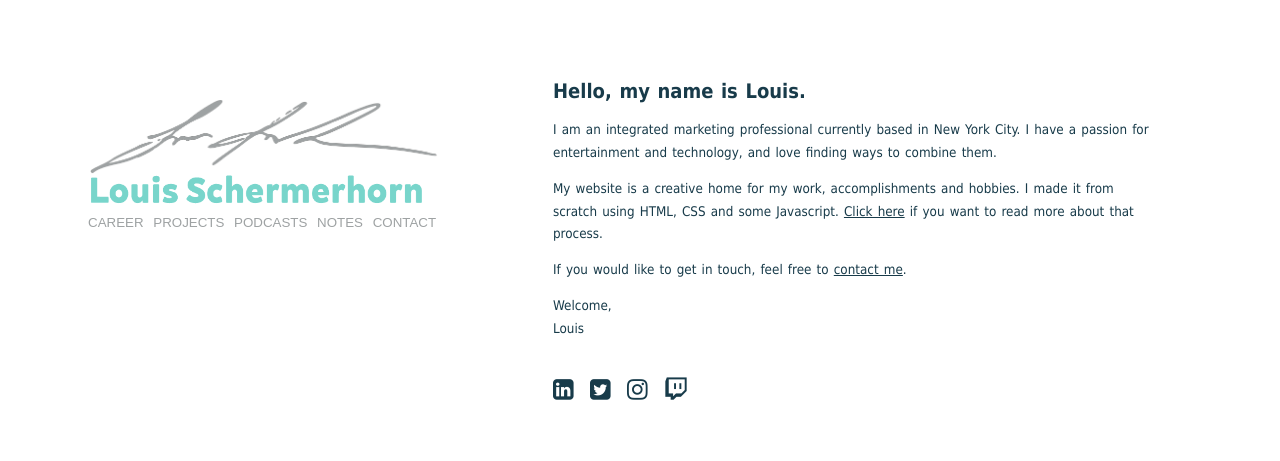
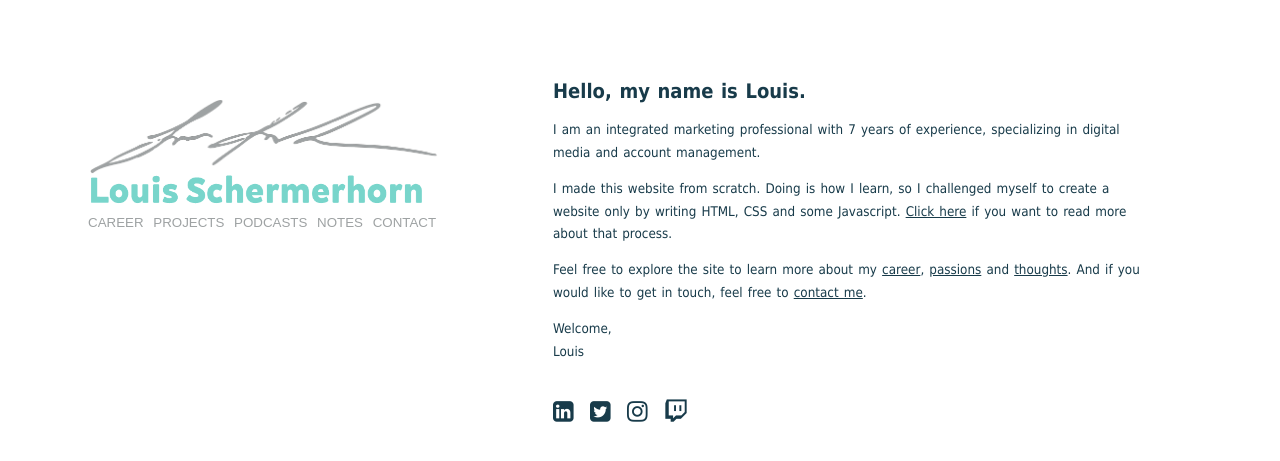
Before and after one commit to louisinspace/LouisSchermerhorn, a plain HTML site: page index.html in a window 1280 px wide. Shown: the part 117-578 px from the top of the page. Drawn offline with Linux system fonts and the light colour scheme.

Commit message:
Update index.html

```diff
--- a/index.html
+++ b/index.html
@@ -36,9 +36,9 @@
 <div class="content">
 <div class="page_break"><br><br></div>
 <h2>Hello, my name is Louis.</h2>
-<p>I am an integrated marketing professional currently based in New York City. I have a passion for entertainment and technology, and love finding ways to combine them.</p>
-<p>My website is a creative home for my work, accomplishments and hobbies. I made it from scratch using HTML, CSS and some Javascript. <a href="notes/notes_web.html">Click here</a> if you want to read more about that process.</p>
-<p>If you would like to get in touch, feel free to <a href="contact.html" >contact me</a>.</p>
+<p>I am an integrated marketing professional with 7 years of experience, specializing in digital media and account management.</p>
+<p>I made this website from scratch. Doing is how I learn, so I challenged myself to create a website only by writing HTML, CSS and some Javascript. <a href="notes/notes_web.html">Click here</a> if you want to read more about that process.</p>
+<p>Feel free to explore the site to learn more about my <a href="career.html">career</a>, <a href="projects.html">passions</a> and <a href="notes.html">thoughts</a>. And if you would like to get in touch, feel free to <a href="contact.html">contact me</a>.</p>
 <p>Welcome,<br>Louis</p>
 <br>
 <div class="socialicons">
```
